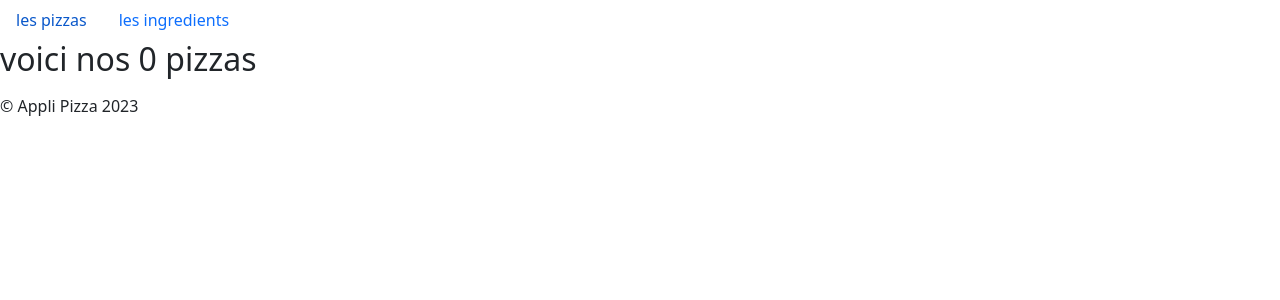
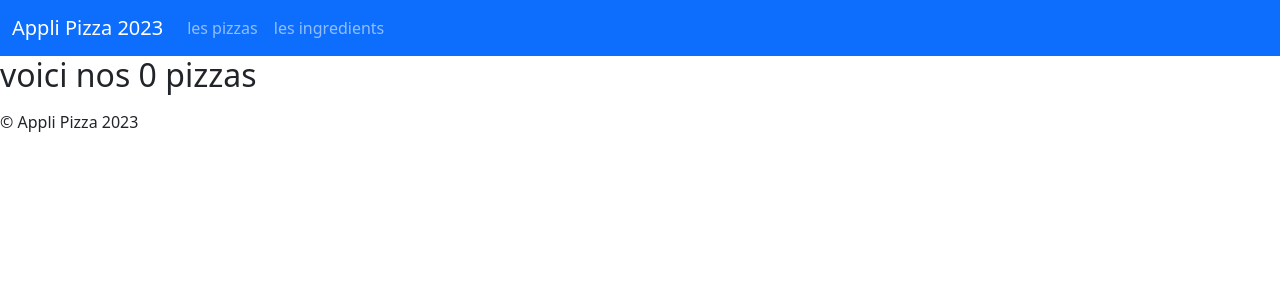
Before and after one commit to DumbWays31/Webpizza, a Django app: template webpizza/applipizza/templates/applipizza/pizzas.html in a window 1280 px wide. Shown: the top 300 px of the page. Run offline with Django 4.2, Linux system fonts and the light colour scheme; the template is opened without the code that fills it, so the values that code supplies are empty.

Commit message:
factorisation des .html

```diff
--- /dev/null
+++ b/webpizza/applipizza/templates/applipizza/base.html
@@ -0,0 +1,25 @@
+<!DOCTYPE html>
+<html lang="fr">
+    <head>
+        <meta charset="utf-8">
+        <meta name="viewport" content="with=device-width, initial-scale=1">
+        <title>{% block title %}{% endblock %}</title>
+        <link href="https://cdn.jsdelivr.net/npm/bootstrap@5.0.2/dist/css/bootstrap.min.css" rel="stylesheet" integrity="sha384-EVSTQN3/azprG1Anm3QDgpJLIm9Nao0Yz1ztcQTwFspd3yD65VohhpuuCOmLASjC" crossorigin="anonymous">
+    </head>
+
+    <body>
+        <header>
+            {% include 'menu.html' %}
+        </header>
+
+        <main>
+            {% block main %}{% endblock %}
+        </main>
+
+        <footer>
+            {% include 'footer.html' %}
+        </footer>
+
+        <script src="https://cdn.jsdelivr.net/npm/bootstrap@5.0.2/dist/js/bootstrap.bundle.min.js" integrity="sha384-MrcW6ZMFYlzcLA8Nl+NtUVF0sA7MsXsP1UyJoMp4YLEuNSfAP+JcXn/tWtIaxVXM" crossorigin="anonymous"></script>
+    </body>
+</html>
--- /dev/null
+++ b/webpizza/applipizza/templates/applipizza/footer.html
@@ -0,0 +1 @@
+© Appli Pizza 2023
--- /dev/null
+++ b/webpizza/applipizza/templates/applipizza/menu.html
@@ -0,0 +1,17 @@
+<nav class="navbar navbar-expand-lg navbar-dark bg-primary">
+    <div class="container-fluid">
+        <a class="navbar-brand" href="#">
+            Appli Pizza 2023
+        </a>
+        <button class="navbar-toggler" type="button" data-bs-toggle="collapse" data-bs-target="#navbarText"
+            aria-controls="navbarText" aria-expanded="false" aria-label="Toggle navigation">
+            <span class="navbar-toggler-icon"></span>
+        </button>
+        <div class="collapse navbar-collapse" id="navbarText">
+            <ul class="navbar-nav me-auto mb-2 mb-lg-0">
+                <li class="nav-item"><a class="nav-link" href="/pizzas/">les pizzas</a></li>
+                <li class="nav-item"><a class="nav-link" href="/ingredients/">les ingredients</a></li>
+            </ul>
+        </div>
+    </div>
+</nav>
--- a/webpizza/applipizza/templates/applipizza/pizzas.html
+++ b/webpizza/applipizza/templates/applipizza/pizzas.html
@@ -1,33 +1,14 @@
-<!DOCTYPE html>
-<html lang="fr">
-    <head>
-        <meta charset="utf-8">
-        <title> les pizzas </title>
-        <link href="https://cdn.jsdelivr.net/npm/bootstrap@5.3.0/dist/css/bootstrap.min.css" rel="stylesheet">
-    </head>
+    {% extends 'applipizza/base.html' %}
 
-    <body>
-        <header>
-            <ul class="nav">
-                <li class="nav-item">
-                    <a class="nav-link active" aria-current="page" href="/pizzas/"> les pizzas</a>
-                </li>
-                <li class="nav-item">
-                    <a class="nav-link" href="/ingredients/"> les ingredients</a>
-                </li>
-        </header>
+    {% block title %}
+    les pizzas
+    {% endblock %}
 
-        <main>
+    {% block main %}
     <h2> voici nos {{pizzas|length}} pizzas </h2>
     <ul>
         {% for piz in pizzas %}
         <li> {{piz}} </li>
         {% endfor %}
     </ul>
-        </main>
-
-        <footer>
-            © Appli Pizza 2023
-        </footer>
-    </body>
-</html>
+    {% endblock %}
```
Lines whose indentation alone changed are shown as unchanged.
